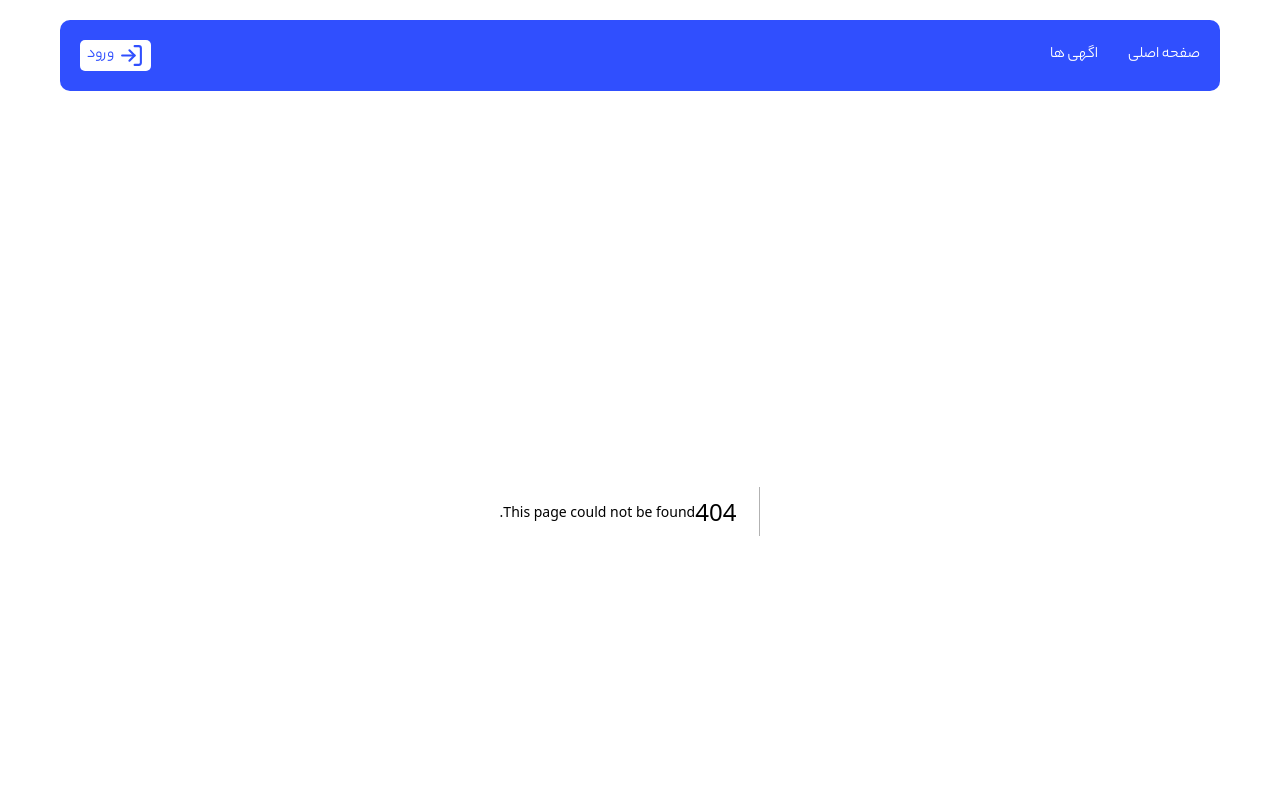
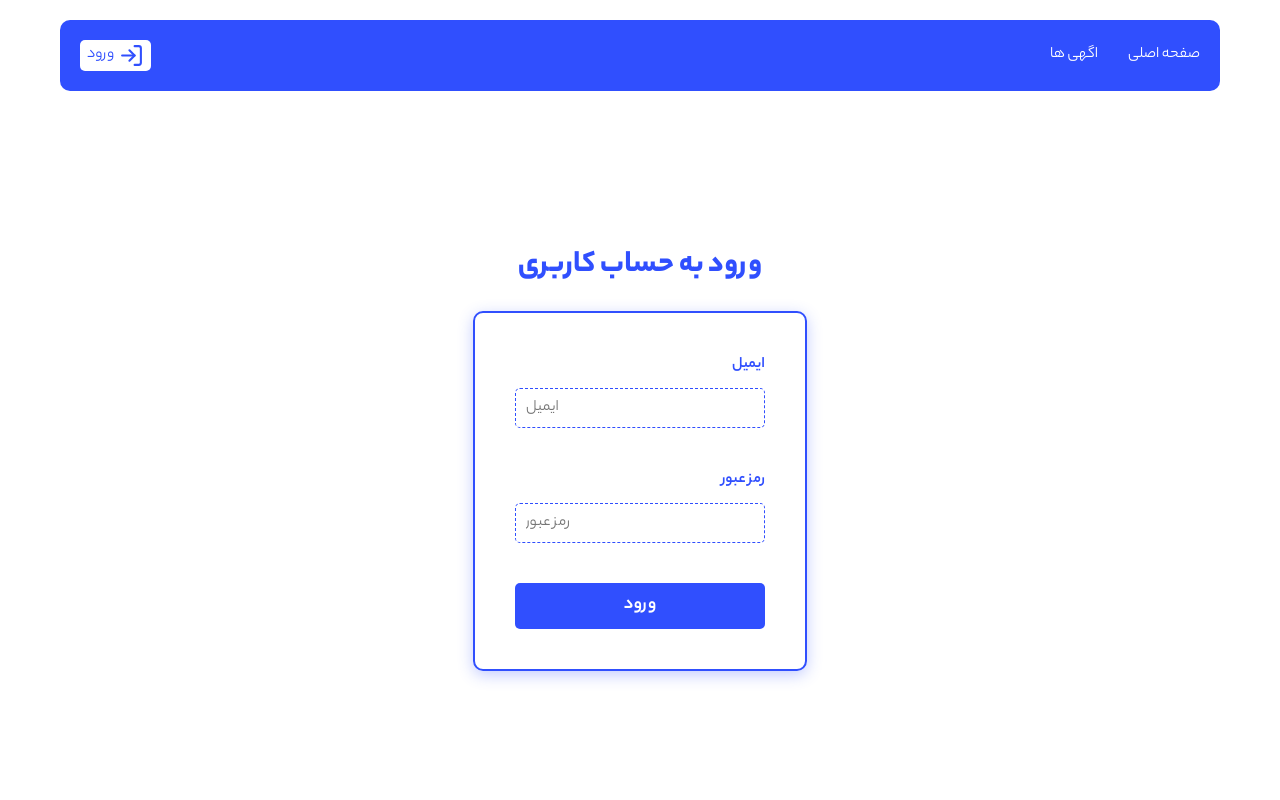
Before and after one commit to Mohammad-jf/next-real-state, a Next.js app: page /signin in a window 1280 px wide. Before the commit this address had no page. Shown: the top 800 px of the page. Built offline with nearby package versions, Linux system fonts and the light colour scheme.

Commit message:
sign in page

```diff
--- /dev/null
+++ b/src/app/signin/page.jsx
@@ -0,0 +1,7 @@
+import SignInPage from "@/template/SignInPage";
+
+const SignIn = () => {
+  return <SignInPage />;
+};
+
+export default SignIn;
--- /dev/null
+++ b/src/components/template/SignInPage.jsx
@@ -0,0 +1,88 @@
+"use client";
+
+import { useState } from "react";
+import { useRouter } from "next/navigation";
+import { signIn, useSession } from "next-auth/react";
+import styles from "./signup.module.css";
+import { ThreeDots } from "react-loader-spinner";
+import toast, { Toaster } from "react-hot-toast";
+
+const SignInPage = () => {
+  const router = useRouter();
+
+  const [formData, setFormData] = useState({
+    email: "",
+    password: "",
+  });
+
+  const [loading, setLoading] = useState(false);
+
+  const changeHandler = (e) => {
+    setFormData({
+      ...formData,
+      [e.target.name]: e.target.value,
+    });
+  };
+
+  const submitHandler = async (e) => {
+    e.preventDefault();
+    if (!formData.email || !formData.password) {
+      toast.error("اطلاعات نادرست است");
+      return;
+    }
+    setLoading(true);
+    const res = await signIn("credentials", { ...formData, redirect: false });
+    console.log(res);
+    setLoading(false);
+
+    if (!res.error) {
+      router.push("/");
+    }
+
+    setFormData({
+      email: "",
+      password: "",
+    });
+  };
+
+  return (
+    <div className={styles.form}>
+      <h4>ورود به حساب کاربری</h4>
+      <form>
+        <label htmlFor="email">ایمیل</label>
+        <input
+          type="text"
+          name="email"
+          placeholder="ایمیل"
+          onChange={changeHandler}
+          value={formData.email}
+        />
+
+        <label htmlFor="password">رمز عبور</label>
+        <input
+          type="password"
+          name="password"
+          placeholder="رمز عبور"
+          onChange={changeHandler}
+          value={formData.password}
+        />
+        {loading ? (
+          <ThreeDots
+            color="#304ffe"
+            height={45}
+            ariaLabel="three-dotss-loading"
+            visible={true}
+            wrapperStyle={{ margin: "auto" }}
+          />
+        ) : (
+          <button type="submit" onClick={submitHandler}>
+            ورود
+          </button>
+        )}
+      </form>
+      <Toaster />
+    </div>
+  );
+};
+
+export default SignInPage;
```
